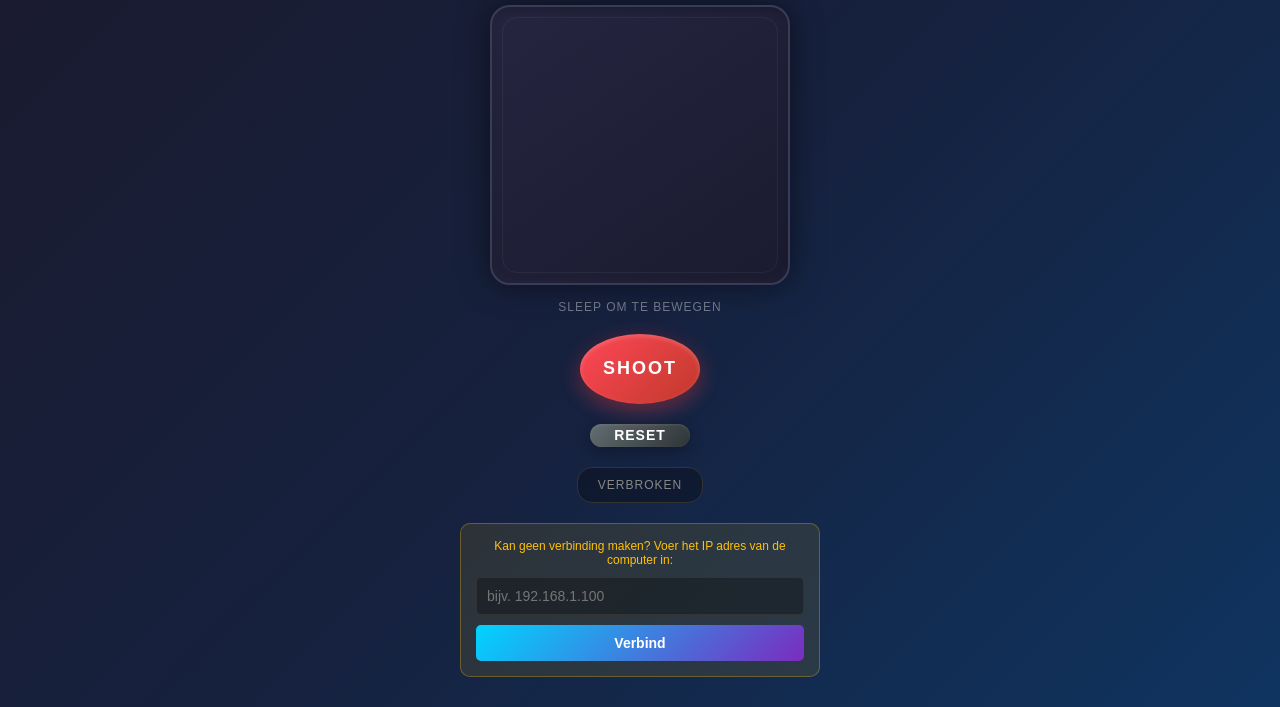
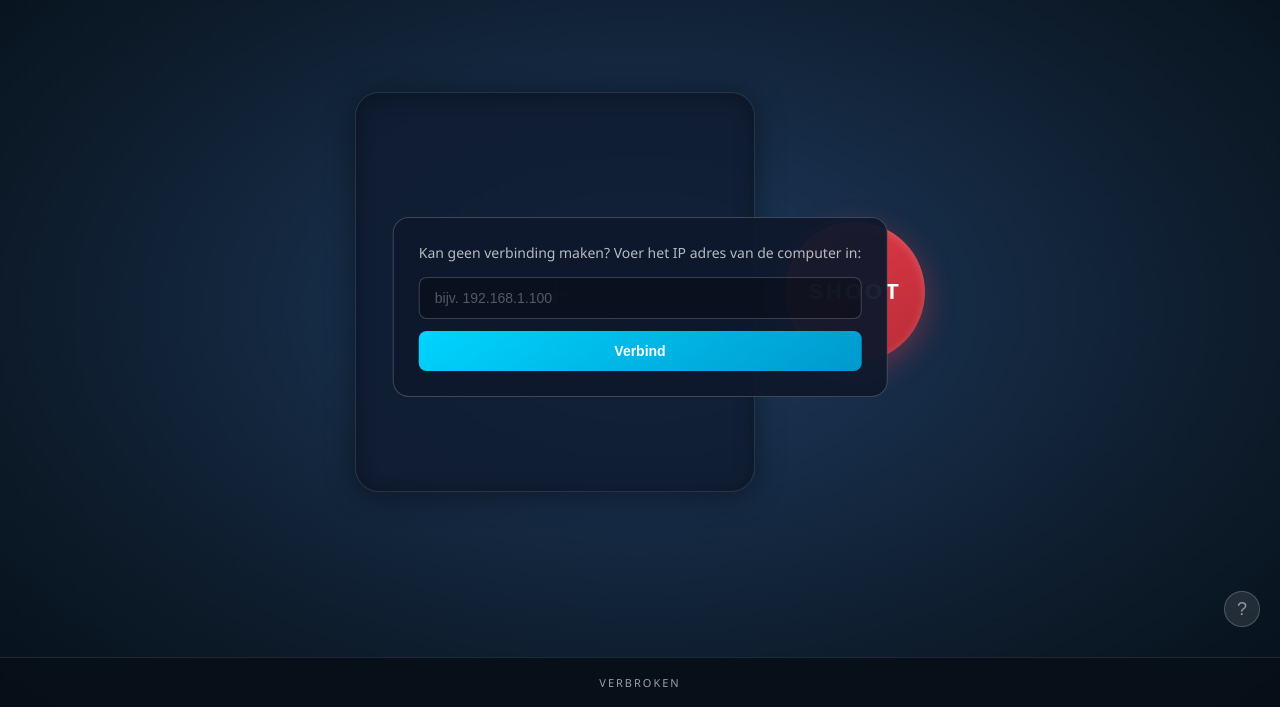
Before and after one commit to LarsM04/7.2-Remote-Controller, a website: page public/controller.html in a window 1280 px wide. Shown: the part 93-800 px from the top of the page. Drawn offline with Linux system fonts and the light colour scheme.

Commit message:
Update controller UI and switch to absolute trackpad position

```diff
--- a/public/controller.css
+++ b/public/controller.css
@@ -7,89 +7,71 @@
     touch-action: none;
 }
 
-body {
-    background: linear-gradient(135deg, #1a1a2e 0%, #16213e 50%, #0f3460 100%);
-    min-height: 100vh;
-    display: flex;
-    justify-content: center;
-    align-items: center;
-    font-family: 'Arial', sans-serif;
+html, body {
+    height: 100%;
     overflow: hidden;
 }
 
-#controller-container {
-    width: 100%;
-    max-width: 400px;
+body {
+    background: radial-gradient(ellipse at center, #1e3a5f 0%, #0d1b2a 70%, #05111a 100%);
+    min-height: 100vh;
+    font-family: 'Segoe UI', Arial, sans-serif;
+}
+
+#controller-wrapper {
     height: 100vh;
-    max-height: 800px;
     display: flex;
     flex-direction: column;
-    align-items: center;
-    justify-content: space-between;
-    padding: 30px 20px;
     position: relative;
 }
 
-#title {
-    color: #ffffff;
-    font-size: 24px;
-    font-weight: bold;
-    letter-spacing: 3px;
-    text-transform: uppercase;
-    text-shadow: 0 0 10px rgba(255, 255, 255, 0.3);
-    margin-top: 20px;
-}
-
-#trackpad-area {
+#main-area {
     flex: 1;
     display: flex;
-    flex-direction: column;
+    align-items: center;
     justify-content: center;
-    align-items: center;
-    width: 100%;
-    padding: 20px;
+    padding: 30px 20px 60px;
+    gap: 30px;
 }
 
 #trackpad {
-    width: 100%;
-    max-width: 300px;
-    height: 280px;
-    background: linear-gradient(145deg, #252540 0%, #1a1a30 100%);
-    border-radius: 20px;
-    border: 2px solid #3a3a5a;
-    box-shadow:
-        0 0 30px rgba(0, 0, 0, 0.5),
-        inset 0 2px 10px rgba(0, 0, 0, 0.3),
-        inset 0 -2px 10px rgba(255, 255, 255, 0.05);
+    width: 60%;
+    max-width: 400px;
+    aspect-ratio: 1;
+    max-height: 70vh;
+    background: rgba(15, 25, 45, 0.7);
+    border-radius: 24px;
+    border: 1px solid rgba(255, 255, 255, 0.1);
     position: relative;
     cursor: crosshair;
-    overflow: hidden;
+    box-shadow:
+        inset 0 2px 20px rgba(0, 0, 0, 0.3),
+        0 4px 30px rgba(0, 0, 0, 0.4);
 }
 
-#trackpad::before {
-    content: '';
+#trackpad-center {
     position: absolute;
-    top: 10px;
-    left: 10px;
-    right: 10px;
-    bottom: 10px;
-    border: 1px solid rgba(255, 255, 255, 0.05);
-    border-radius: 15px;
+    top: 50%;
+    left: 50%;
+    transform: translate(-50%, -50%);
+    color: rgba(255, 255, 255, 0.15);
+    font-size: 48px;
+    font-weight: 300;
     pointer-events: none;
 }
 
 #trackpad-indicator {
     width: 60px;
     height: 60px;
-    background: radial-gradient(circle, rgba(0, 212, 255, 0.4) 0%, rgba(0, 212, 255, 0.1) 70%, transparent 100%);
-    border: 2px solid rgba(0, 212, 255, 0.6);
+    background: radial-gradient(circle, rgba(0, 212, 255, 0.3) 0%, rgba(0, 212, 255, 0.1) 70%, transparent 100%);
+    border: 2px solid rgba(0, 212, 255, 0.5);
     border-radius: 50%;
     position: absolute;
     top: 50%;
     left: 50%;
     transform: translate(-50%, -50%);
     opacity: 0;
-    transition: opacity 0.2s ease;
+    transition: opacity 0.15s ease;
     pointer-events: none;
     box-shadow: 0 0 20px rgba(0, 212, 255, 0.3);
 }
@@ -98,145 +80,125 @@ body {
     opacity: 1;
 }
 
-#trackpad-hint {
-    color: rgba(255, 255, 255, 0.4);
-    font-size: 12px;
-    margin-top: 15px;
-    letter-spacing: 1px;
-    text-transform: uppercase;
-}
-
 #shoot-btn {
-    width: 120px;
-    height: 120px;
-    background: linear-gradient(135deg, #ff4757 0%, #c0392b 100%);
+    width: 140px;
+    height: 140px;
+    background: linear-gradient(145deg, #e63946 0%, #b82d38 100%);
     border: none;
     border-radius: 50%;
     color: white;
-    font-size: 18px;
-    font-weight: bold;
-    letter-spacing: 2px;
+    font-size: 22px;
+    font-weight: 700;
+    letter-spacing: 3px;
     text-transform: uppercase;
     cursor: pointer;
     box-shadow:
-        0 6px 20px rgba(255, 71, 87, 0.4),
-        0 2px 10px rgba(0, 0, 0, 0.3),
-        inset 0 2px 5px rgba(255, 255, 255, 0.2);
-    transition: all 0.1s ease;
-    margin-bottom: 20px;
-    position: relative;
-    overflow: hidden;
-}
-
-#shoot-btn::after {
-    content: '';
-    position: absolute;
-    top: 50%;
-    left: 50%;
-    width: 0;
-    height: 0;
-    background: rgba(255, 255, 255, 0.3);
-    border-radius: 50%;
-    transform: translate(-50%, -50%);
-    transition: width 0.2s ease, height 0.2s ease;
+        0 8px 30px rgba(230, 57, 70, 0.4),
+        inset 0 2px 10px rgba(255, 255, 255, 0.2);
+    transition: transform 0.1s ease, box-shadow 0.1s ease;
 }
 
 #shoot-btn:active {
     transform: scale(0.95);
     box-shadow:
-        0 2px 10px rgba(255, 71, 87, 0.3),
-        0 1px 5px rgba(0, 0, 0, 0.2),
-        inset 0 2px 5px rgba(0, 0, 0, 0.2);
-}
-
-#shoot-btn:active::after {
-    width: 100px;
-    height: 100px;
+        0 4px 15px rgba(230, 57, 70, 0.3),
+        inset 0 2px 10px rgba(0, 0, 0, 0.2);
 }
 
 #shoot-btn.firing {
-    background: linear-gradient(135deg, #ff6b7a 0%, #e74c5a 100%);
+    background: linear-gradient(145deg, #ff4d5a 0%, #d63d48 100%);
     box-shadow:
-        0 6px 30px rgba(255, 71, 87, 0.6),
-        0 2px 10px rgba(0, 0, 0, 0.3),
-        inset 0 2px 5px rgba(255, 255, 255, 0.3),
-        0 0 40px rgba(255, 71, 87, 0.4);
+        0 8px 40px rgba(230, 57, 70, 0.6),
+        inset 0 2px 10px rgba(255, 255, 255, 0.3),
+        0 0 30px rgba(230, 57, 70, 0.3);
 }
 
-#reset-btn {
-    width: 100px;
-    height: 40px;
-    background: linear-gradient(135deg, #636e72 0%, #2d3436 100%);
-    border: none;
-    border-radius: 20px;
-    color: white;
-    font-size: 14px;
-    font-weight: bold;
-    letter-spacing: 1px;
-    text-transform: uppercase;
+#help-btn {
+    position: absolute;
+    right: 20px;
+    bottom: 80px;
+    width: 36px;
+    height: 36px;
+    background: rgba(255, 255, 255, 0.1);
+    border: 1px solid rgba(255, 255, 255, 0.2);
+    border-radius: 50%;
+    color: rgba(255, 255, 255, 0.5);
+    font-size: 18px;
+    font-weight: 400;
     cursor: pointer;
-    box-shadow:
-        0 4px 15px rgba(0, 0, 0, 0.3),
-        inset 0 1px 3px rgba(255, 255, 255, 0.1);
-    transition: all 0.1s ease;
-    margin-bottom: 20px;
+    transition: all 0.2s ease;
 }
 
-#reset-btn:active {
-    transform: scale(0.95);
-    box-shadow:
-        0 2px 8px rgba(0, 0, 0, 0.2),
-        inset 0 1px 3px rgba(0, 0, 0, 0.2);
+#help-btn:hover {
+    background: rgba(255, 255, 255, 0.15);
+    color: rgba(255, 255, 255, 0.8);
+}
+
+#status-bar {
+    position: fixed;
+    bottom: 0;
+    left: 0;
+    right: 0;
+    height: 50px;
+    background: rgba(8, 15, 25, 0.95);
+    border-top: 1px solid rgba(255, 255, 255, 0.1);
+    display: flex;
+    align-items: center;
+    justify-content: center;
 }
 
 #connection-status {
-    color: #888;
-    font-size: 12px;
-    letter-spacing: 1px;
+    color: rgba(255, 255, 255, 0.6);
+    font-size: 11px;
+    letter-spacing: 2px;
     text-transform: uppercase;
-    padding: 10px 20px;
-    background: rgba(0, 0, 0, 0.3);
-    border-radius: 15px;
-    border: 1px solid #333;
 }
 
 #manual-connection {
-    margin-top: 20px;
-    padding: 15px;
-    background: rgba(255, 193, 7, 0.1);
-    border: 1px solid rgba(255, 193, 7, 0.3);
-    border-radius: 10px;
+    position: fixed;
+    top: 50%;
+    left: 50%;
+    transform: translate(-50%, -50%);
+    padding: 25px;
+    background: rgba(15, 25, 45, 0.95);
+    border: 1px solid rgba(255, 255, 255, 0.2);
+    border-radius: 16px;
     text-align: center;
+    z-index: 100;
 }
 
 #manual-connection p {
-    color: #ffc107;
-    font-size: 12px;
-    margin-bottom: 10px;
+    color: rgba(255, 255, 255, 0.7);
+    font-size: 14px;
+    margin-bottom: 15px;
 }
 
 #server-ip {
     width: 100%;
-    padding: 10px;
-    border: 1px solid #333;
-    border-radius: 5px;
+    padding: 12px 15px;
+    border: 1px solid rgba(255, 255, 255, 0.2);
+    border-radius: 8px;
     background: rgba(0, 0, 0, 0.3);
     color: #fff;
     font-size: 14px;
-    margin-bottom: 10px;
+    margin-bottom: 12px;
+}
+
+#server-ip::placeholder {
+    color: rgba(255, 255, 255, 0.3);
 }
 
 #connect-btn {
     width: 100%;
-    padding: 10px;
-    background: linear-gradient(135deg, #00d4ff 0%, #7b2cbf 100%);
+    padding: 12px 20px;
+    background: linear-gradient(145deg, #00d4ff 0%, #0099cc 100%);
     border: none;
-    border-radius: 5px;
+    border-radius: 8px;
     color: #fff;
     font-size: 14px;
-    font-weight: bold;
+    font-weight: 600;
     cursor: pointer;
-    transition: all 0.3s ease;
+    transition: transform 0.2s ease, box-shadow 0.2s ease;
 }
 
 #connect-btn:hover {
@@ -244,46 +206,29 @@ body {
     box-shadow: 0 4px 15px rgba(0, 212, 255, 0.4);
 }
 
-/* Responsive adjustments */
-@media (max-width: 400px) {
-    #title {
-        font-size: 20px;
-        letter-spacing: 2px;
+@media (max-width: 500px) {
+    #main-area {
+        padding: 20px 15px 50px;
+        gap: 20px;
     }
 
     #trackpad {
-        height: 240px;
-        max-width: 260px;
+        width: 55%;
+        max-height: 60vh;
+    }
+
+    #trackpad-center {
+        font-size: 36px;
     }
 
     #shoot-btn {
-        width: 100px;
-        height: 100px;
-        font-size: 16px;
+        width: 110px;
+        height: 110px;
+        font-size: 18px;
+    }
+
+    #connection-status {
+        font-size: 9px;
+        letter-spacing: 1px;
     }
 }
-
-@media (max-height: 700px) {
-    #controller-container {
-        padding: 20px 15px;
-    }
-
-    #title {
-        font-size: 18px;
-        margin-top: 10px;
-    }
-
-    #trackpad {
-        height: 200px;
-    }
-
-    #shoot-btn {
-        width: 90px;
-        height: 90px;
-        font-size: 14px;
-    }
-
-    #trackpad-hint {
-        display: none;
-    }
-}
--- a/public/controller.html
+++ b/public/controller.html
@@ -7,33 +7,33 @@
     <link rel="stylesheet" href="controller.css">
 </head>
 <body>
-    <div id="controller-container">
-        <!-- Title -->
-        <div id="title">REMOTE CONTROLLER</div>
-
-        <!-- Trackpad Area -->
-        <div id="trackpad-area">
+    <div id="controller-wrapper">
+        <!-- Main Content Area -->
+        <div id="main-area">
+            <!-- Trackpad (Left Side) -->
             <div id="trackpad">
+                <div id="trackpad-center">+</div>
                 <div id="trackpad-indicator"></div>
             </div>
-            <div id="trackpad-hint">Sleep om te bewegen</div>
+
+            <!-- Shoot Button (Right Side) -->
+            <button id="shoot-btn">SHOOT</button>
         </div>
 
-        <!-- Shoot Button -->
-        <button id="shoot-btn">SHOOT</button>
+        <!-- Help Button (Right Bottom Corner) -->
+        <button id="help-btn">?</button>
 
-        <!-- Reset Button -->
-        <button id="reset-btn">RESET</button>
+        <!-- Status Bar (Bottom) -->
+        <div id="status-bar">
+            <span id="connection-status">GAME ACTIEF - BEWEEG DE TRACKPAD EN KLIK OP SHOOT</span>
+        </div>
+    </div>
 
-        <!-- Connection Status -->
-        <div id="connection-status">Verbinden...</div>
-
-        <!-- Manual Connection (fallback) -->
-        <div id="manual-connection" style="display: none;">
-            <p>Kan geen verbinding maken? Voer het IP adres van de computer in:</p>
-            <input type="text" id="server-ip" placeholder="bijv. 192.168.1.100" />
-            <button id="connect-btn">Verbind</button>
-        </div>
+    <!-- Manual Connection (hidden fallback) -->
+    <div id="manual-connection" style="display: none;">
+        <p>Kan geen verbinding maken? Voer het IP adres van de computer in:</p>
+        <input type="text" id="server-ip" placeholder="bijv. 192.168.1.100" />
+        <button id="connect-btn">Verbind</button>
     </div>
 
     <script src="controller.js"></script>
--- a/public/controller.js
+++ b/public/controller.js
@@ -3,28 +3,32 @@
 
 class Controller {
     constructor() {
-        this.ws = null;
+        if (document.readyState === 'loading') {
+            document.addEventListener('DOMContentLoaded', () => this.init());
+        } else {
+            this.init();
+        }
+    }
+
+    init() {
         this.trackpad = document.getElementById('trackpad');
         this.trackpadIndicator = document.getElementById('trackpad-indicator');
         this.shootBtn = document.getElementById('shoot-btn');
-        this.resetBtn = document.getElementById('reset-btn');
         this.connectionStatus = document.getElementById('connection-status');
+        this.helpBtn = document.getElementById('help-btn');
 
+        this.ws = null;
         this.trackpadActive = false;
         this.lastX = 0;
         this.lastY = 0;
-        this.sensitivity = 3;
+        this.sensitivity = 0.3;
+        this.minDelta = 0.5;
         this.shootInterval = null;
         this.shootFiring = false;
 
-        this.init();
-    }
-
-    init() {
         this.connectWebSocket();
         this.setupTrackpad();
         this.setupButtons();
-        console.log('Controller initialized');
     }
 
     connectWebSocket(customHost = null) {
@@ -32,22 +36,12 @@ class Controller {
         const host = customHost || window.location.host;
         const wsUrl = `${protocol}//${host}`;
 
-        console.log('Connecting to WebSocket:', wsUrl);
         this.updateConnectionStatus('Verbinden...');
 
-        try {
-            this.ws = new WebSocket(wsUrl);
-        } catch (e) {
-            console.error('Failed to create WebSocket:', e);
-            this.updateConnectionStatus('Verbindingsfout');
-            this.showManualConnection();
-            return;
-        }
+        this.ws = new WebSocket(wsUrl);
 
         this.ws.onopen = () => {
-            console.log('Connected to server');
             this.updateConnectionStatus('Verbonden');
-
             this.ws.send(JSON.stringify({
                 type: 'register',
                 role: 'controller'
@@ -57,13 +51,13 @@ class Controller {
         this.ws.onmessage = (event) => {
             try {
                 const data = JSON.parse(event.data);
-
                 switch (data.type) {
                     case 'registered':
-                        console.log('Registered as controller');
                         this.updateConnectionStatus('Verbonden met game');
                         break;
-
+                    case 'game_connected':
+                        this.updateConnectionStatus('Game actief - beweeg op trackpad!');
+                        break;
                     case 'status':
                         this.updateConnectionStatus(data.message);
                         break;
@@ -74,16 +68,11 @@ class Controller {
         };
 
         this.ws.onclose = () => {
-            console.log('Disconnected from server');
             this.updateConnectionStatus('Verbroken');
-
-            setTimeout(() => {
-                this.connectWebSocket();
-            }, 3000);
+            setTimeout(() => this.connectWebSocket(), 3000);
         };
 
         this.ws.onerror = (error) => {
-            console.error('WebSocket error:', error);
             this.updateConnectionStatus('Verbindingsfout');
             this.showManualConnection();
         };
@@ -93,18 +82,11 @@ class Controller {
         const getTrackpadPos = (e) => {
             const rect = this.trackpad.getBoundingClientRect();
             if (e.touches && e.touches.length > 0) {
-                return {
-                    x: e.touches[0].clientX - rect.left,
-                    y: e.touches[0].clientY - rect.top
-                };
+                return { x: e.touches[0].clientX - rect.left, y: e.touches[0].clientY - rect.top };
             }
-            return {
-                x: e.clientX - rect.left,
-                y: e.clientY - rect.top
-            };
+            return { x: e.clientX - rect.left, y: e.clientY - rect.top };
         };
 
-        // Touch events for mobile
         this.trackpad.addEventListener('touchstart', (e) => {
             e.preventDefault();
             const pos = getTrackpadPos(e);
@@ -120,30 +102,24 @@ class Controller {
             if (!this.trackpadActive) return;
 
             const pos = getTrackpadPos(e);
-            const deltaX = (pos.x - this.lastX) * this.sensitivity;
-            const deltaY = (pos.y - this.lastY) * this.sensitivity;
+            const rect = this.trackpad.getBoundingClientRect();
 
-            this.sendMovement(deltaX, deltaY);
+            this.updateIndicator(pos.x, pos.y);
 
-            this.lastX = pos.x;
-            this.lastY = pos.y;
-            this.updateIndicator(pos.x, pos.y);
+            this.sendAbsolutePosition(pos.x, pos.y, rect.width, rect.height);
         }, { passive: false });
 
         this.trackpad.addEventListener('touchend', (e) => {
-            e.preventDefault();
-            this.trackpadActive = false;
-            this.trackpad.classList.remove('active');
-        }, { passive: false });
-
-        this.trackpad.addEventListener('touchcancel', (e) => {
             this.trackpadActive = false;
             this.trackpad.classList.remove('active');
         });
 
-        // Mouse events for desktop testing
+        this.trackpad.addEventListener('touchcancel', () => {
+            this.trackpadActive = false;
+            this.trackpad.classList.remove('active');
+        });
+
         this.trackpad.addEventListener('mousedown', (e) => {
-            e.preventDefault();
             const pos = getTrackpadPos(e);
             this.trackpadActive = true;
             this.lastX = pos.x;
@@ -156,26 +132,16 @@ class Controller {
             if (!this.trackpadActive) return;
 
             const rect = this.trackpad.getBoundingClientRect();
-            const pos = {
-                x: e.clientX - rect.left,
-                y: e.clientY - rect.top
-            };
+            const pos = { x: e.clientX - rect.left, y: e.clientY - rect.top };
 
-            const deltaX = (pos.x - this.lastX) * this.sensitivity;
-            const deltaY = (pos.y - this.lastY) * this.sensitivity;
+            this.updateIndicator(pos.x, pos.y);
 
-            this.sendMovement(deltaX, deltaY);
-
-            this.lastX = pos.x;
-            this.lastY = pos.y;
-            this.updateIndicator(pos.x, pos.y);
+            this.sendAbsolutePosition(pos.x, pos.y, rect.width, rect.height);
         });
 
         document.addEventListener('mouseup', () => {
-            if (this.trackpadActive) {
-                this.trackpadActive = false;
-                this.trackpad.classList.remove('active');
-            }
+            this.trackpadActive = false;
+            this.trackpad.classList.remove('active');
         });
     }
 
@@ -189,8 +155,7 @@ class Controller {
     }
 
     sendMovement(deltaX, deltaY) {
-        const deadzone = 0.5;
-        if (Math.abs(deltaX) < deadzone && Math.abs(deltaY) < deadzone) return;
+        if (Math.abs(deltaX) < this.minDelta && Math.abs(deltaY) < this.minDelta) return;
 
         if (this.ws && this.ws.readyState === WebSocket.OPEN) {
             this.ws.send(JSON.stringify({
@@ -201,8 +166,20 @@ class Controller {
         }
     }
 
+    sendAbsolutePosition(x, y, width, height) {
+        const normalizedX = x / width;
+        const normalizedY = y / height;
+
+        if (this.ws && this.ws.readyState === WebSocket.OPEN) {
+            this.ws.send(JSON.stringify({
+                type: 'move',
+                x: normalizedX,
+                y: normalizedY
+            }));
+        }
+    }
+
     setupButtons() {
-        // Shoot button with auto-fire
         const startShooting = (e) => {
             e.preventDefault();
             this.shootFiring = true;
@@ -210,9 +187,7 @@ class Controller {
             this.sendShoot();
 
             this.shootInterval = setInterval(() => {
-                if (this.shootFiring) {
-                    this.sendShoot();
-                }
+                if (this.shootFiring) this.sendShoot();
             }, 100);
         };
 
@@ -235,41 +210,28 @@ class Controller {
         this.shootBtn.addEventListener('mouseup', stopShooting);
         this.shootBtn.addEventListener('mouseleave', stopShooting);
 
-        // Reset button
-        const handleReset = (e) => {
-            e.preventDefault();
-            this.sendReset();
-        };
-
-        this.resetBtn.addEventListener('touchstart', handleReset, { passive: false });
-        this.resetBtn.addEventListener('mousedown', handleReset);
+        if (this.helpBtn) {
+            this.helpBtn.addEventListener('click', () => {
+                alert('Trackpad: Beweeg je vinger om de crosshair te besturen.\nShoot: Klik en houd vast om te schieten.');
+            });
+        }
     }
 
     sendShoot() {
         if (this.ws && this.ws.readyState === WebSocket.OPEN) {
-            this.ws.send(JSON.stringify({
-                type: 'shoot'
-            }));
-        }
-    }
-
-    sendReset() {
-        if (this.ws && this.ws.readyState === WebSocket.OPEN) {
-            this.ws.send(JSON.stringify({
-                type: 'reset'
-            }));
+            this.ws.send(JSON.stringify({ type: 'shoot' }));
         }
     }
 
     updateConnectionStatus(status) {
-        this.connectionStatus.textContent = status;
+        if (this.connectionStatus) {
+            this.connectionStatus.textContent = status;
+        }
     }
 
     showManualConnection() {
         const manualConnection = document.getElementById('manual-connection');
-        if (manualConnection) {
-            manualConnection.style.display = 'block';
-        }
+        if (manualConnection) manualConnection.style.display = 'block';
     }
 
     setupManualConnection() {
@@ -280,23 +242,15 @@ class Controller {
             connectBtn.addEventListener('click', () => {
                 const ip = serverIp.value.trim();
                 if (ip) {
-                    if (this.ws) {
-                        this.ws.close();
-                    }
+                    if (this.ws) this.ws.close();
                     this.connectWebSocket(`${ip}:3000`);
                 }
             });
 
             serverIp.addEventListener('keypress', (e) => {
-                if (e.key === 'Enter') {
-                    connectBtn.click();
-                }
+                if (e.key === 'Enter') connectBtn.click();
             });
         }
-    }
-
-    updateConnectionStatus(status) {
-        this.connectionStatus.textContent = status;
     }
 }
 
@@ -304,8 +258,6 @@ document.addEventListener('DOMContentLoaded', () => {
     window.controller = new Controller();
 
     setTimeout(() => {
-        if (window.controller) {
-            window.controller.setupManualConnection();
-        }
+        if (window.controller) window.controller.setupManualConnection();
     }, 100);
 });
```
Also changed, not shown: public/game.js (+20 -9 lines), server.js (+22 -17 lines).
